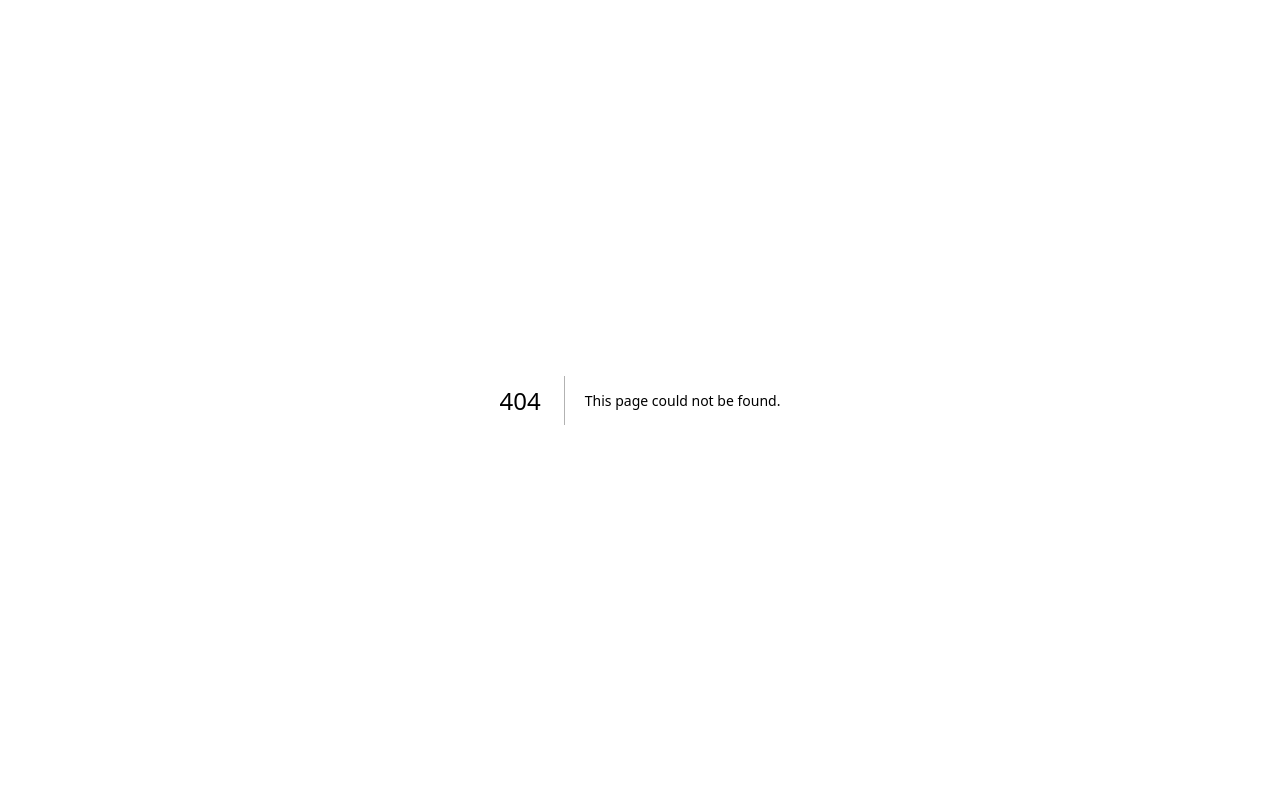
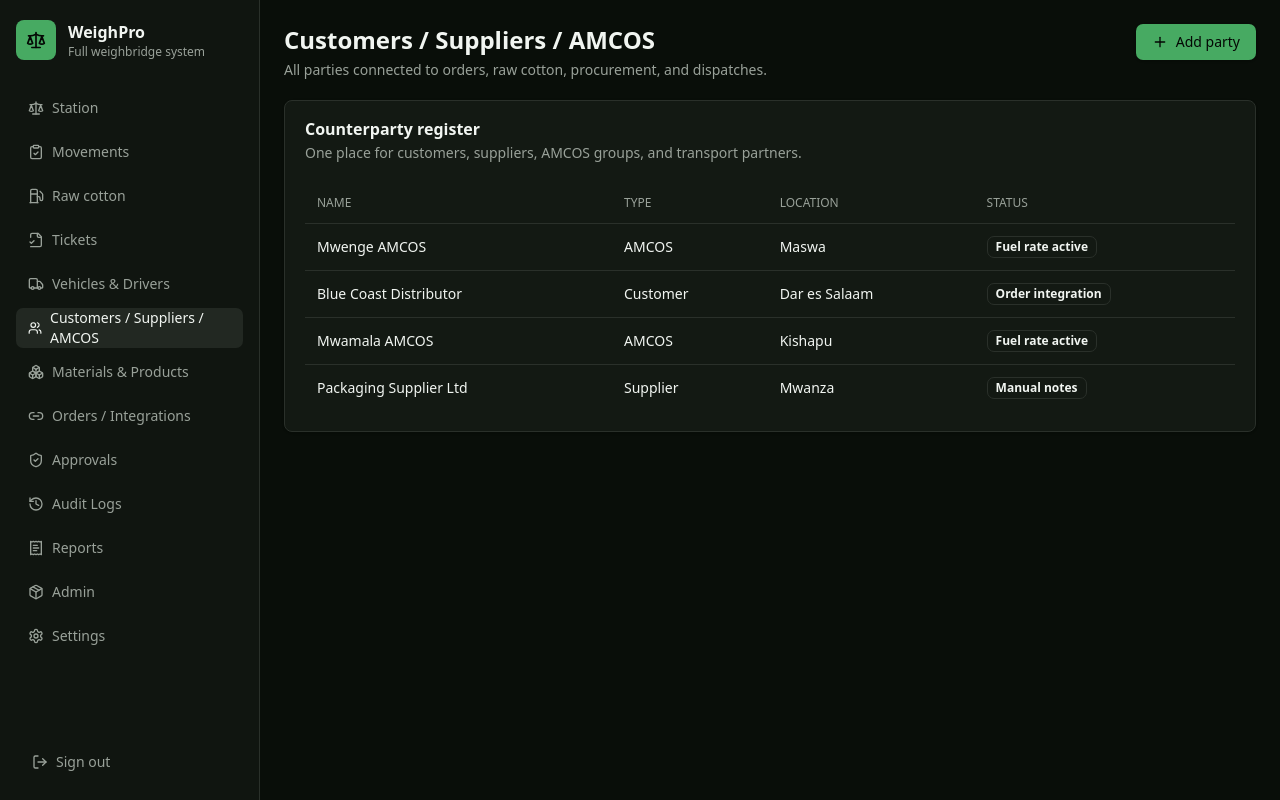
Before and after one commit to allenki1eo/weighpro, a Next.js app in the folder apps/web/: page /counterparties in a window 1280 px wide. Before the commit this address had no page. Built offline with nearby package versions, Linux system fonts and the light colour scheme.

Commit message:
Add counterparties page

```diff
--- /dev/null
+++ b/apps/web/app/counterparties/page.tsx
@@ -0,0 +1,11 @@
+import { Plus } from "lucide-react";
+import { AppShell } from "@/components/layout/app-shell";
+import { Badge } from "@/components/ui/badge";
+import { Button } from "@/components/ui/button";
+import { Card, CardContent, CardDescription, CardHeader, CardTitle } from "@/components/ui/card";
+import { Table, TableBody, TableCell, TableHead, TableHeader, TableRow } from "@/components/ui/table";
+import { counterparties } from "@/lib/sample-data";
+
+export default function CounterpartiesPage() {
+  return <AppShell><div className="mb-5 flex items-start justify-between gap-4 max-sm:flex-col"><div><h1 className="text-2xl font-semibold tracking-normal">Customers / Suppliers / AMCOS</h1><p className="mt-1 text-sm text-muted-foreground">All parties connected to orders, raw cotton, procurement, and dispatches.</p></div><Button><Plus />Add party</Button></div><Card><CardHeader><CardTitle>Counterparty register</CardTitle><CardDescription>One place for customers, suppliers, AMCOS groups, and transport partners.</CardDescription></CardHeader><CardContent><Table><TableHeader><TableRow><TableHead>Name</TableHead><TableHead>Type</TableHead><TableHead>Location</TableHead><TableHead>Status</TableHead></TableRow></TableHeader><TableBody>{counterparties.map((party) => <TableRow key={party.name}><TableCell>{party.name}</TableCell><TableCell>{party.type}</TableCell><TableCell>{party.location}</TableCell><TableCell><Badge variant="outline">{party.status}</Badge></TableCell></TableRow>)}</TableBody></Table></CardContent></Card></AppShell>;
+}
```
